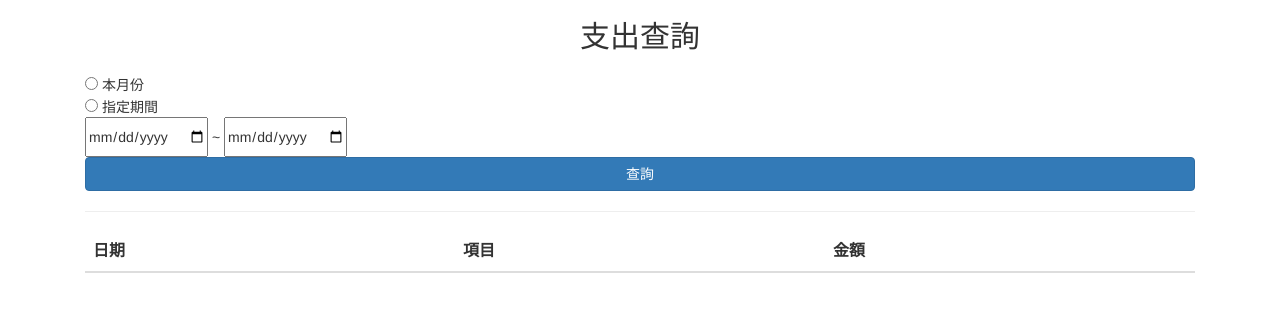
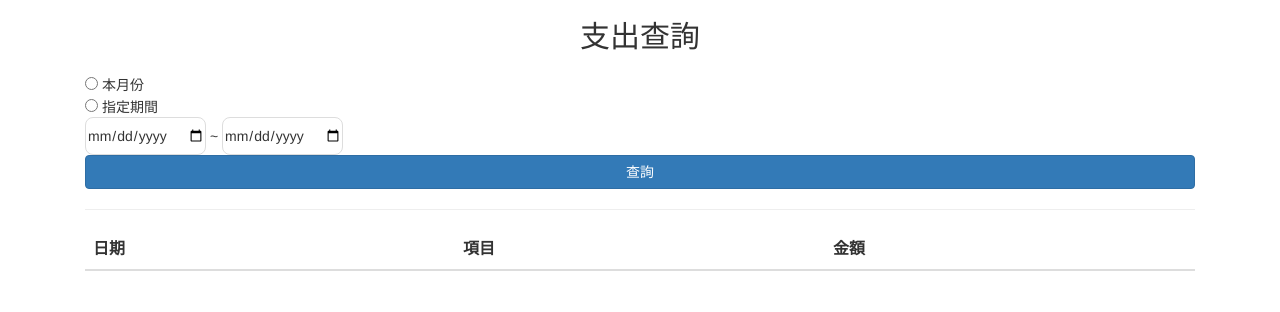
Before and after one commit to OrangeAppleTW/personal-finance-app, a plain HTML site: page search.html in a window 1280 px wide. Drawn offline with Linux system fonts and the light colour scheme.

Commit message:
Update search.html

```diff
--- a/search.html
+++ b/search.html
@@ -6,6 +6,12 @@
     <script src="js/fdb-all.min.js"></script>
     <link rel="stylesheet" href="css/bootstrap.min.css" />
     <meta name="viewport" content="width=device-width, initial-scale=1, maximum-scale=1">
+    <style>
+      .input-field {
+        border: 1px solid #ddd;
+        border-radius: 8px;
+      }
+    </style>
   </head>
   <body>
     <div class="container">
@@ -15,7 +21,7 @@
         <br>
         <input type="radio" name="mode" value="period" /> 指定期間
         <br>
-        <input id="from" type="date"> ~ <input id="to" type="date">
+        <input id="from" class="input-field" type="date"> ~ <input id="to" class="input-field" type="date">
         <button id="submit" class="btn btn-primary btn-block">查詢</button>
         <hr>
 
```
